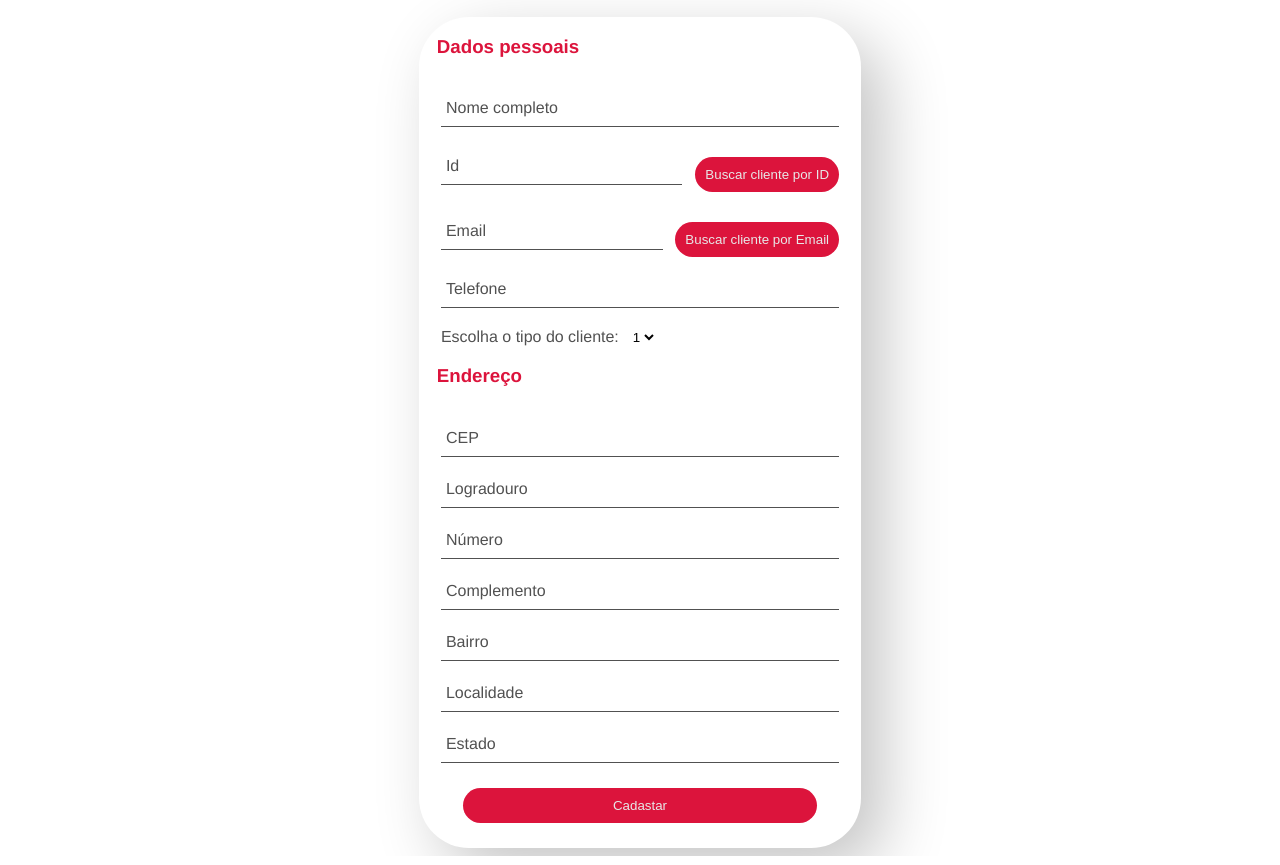
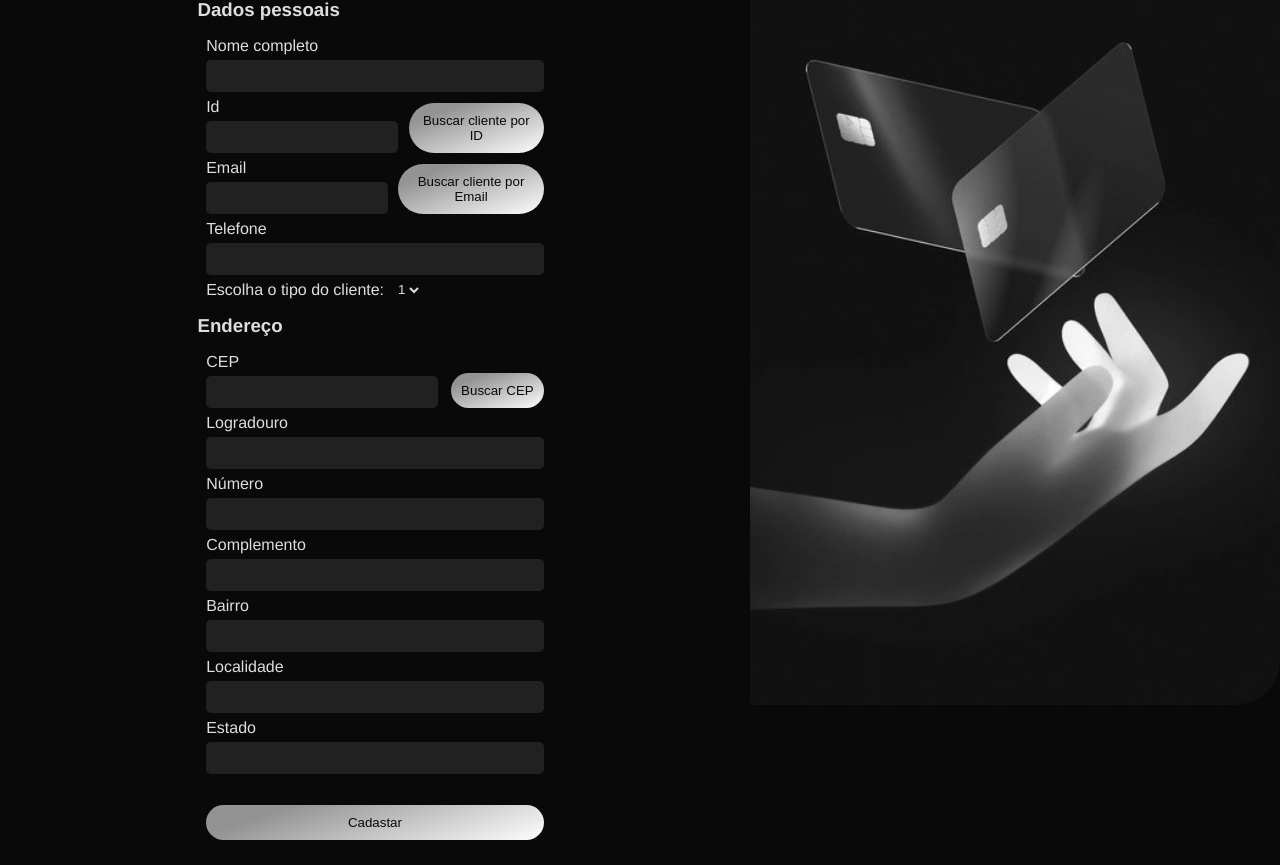
Before and after one commit to Brunonasccimentto/formularioatv, a plain HTML site: page index.html in a window 1280 px wide. Shown: the part 71-936 px from the top of the page. Drawn offline with Linux system fonts and the light colour scheme.

Commit message:
new style

```diff
--- a/index.html
+++ b/index.html
@@ -10,22 +10,20 @@
 </head>
 
 <body>
+
+    <form method="POST" enctype="multipart/form-data">
         <h1>Formulário</h1>
-    <form method="POST" enctype="multipart/form-data">
-
         <div class="fieldset">
             <h3> Dados pessoais </h3>
             <div class="field">
+                <label for="nome" class="label">Nome completo</label>
                 <input id="nome" class="input" type="text" name="nome" required>
-                <label for="nome" class="label">Nome completo</label>
-                <span class="bar"></span>
             </div>
 
             <div class="field field-button">
                 <div class="input-button">
+                    <label for="id" class="label">Id</label>
                     <input id="id" class="input" type="text" required>
-                    <label for="id" class="label">Id</label>
-                    <span class="bar"></span>
                 </div>
 
                 <div class="button">
@@ -35,9 +33,8 @@
 
             <div class="field field-button">
                 <div class="input-button">
+                    <label for="email" class="label">Email</label>
                     <input id="email" class="input" type="text" name="email" required>
-                    <label for="email" class="label">Email</label>
-                    <span class="bar"></span>
                 </div>
                 <div class="button">
                     <button type="button" id="buscarEmail">Buscar cliente por Email</button>
@@ -45,10 +42,8 @@
             </div>
 
             <div class="field">
+                <label for="telefone" class="label">Telefone</label>
                 <input id="telefone" class="input" type="text" name="telefone" required>
-                <label for="telefone" class="label">Telefone</label>
-                <span class="bar"></span>
-            </div>
             </div>
 
             <div id="select" class="field">
@@ -60,53 +55,58 @@
                 </select>
             </div>
 
-        <div class="fieldset">
             <h3> Endereço </h3>
-            <div class="field">
+            <div class="field field-button">
+                <div class="input-button">
+                    <label for="cep" class="label">CEP</label>
                     <input id="cep" class="input" type="text" name="cep" required>
-                <label for="cep" class="label">CEP</label>
-                <span class="bar"></span>
+                </div>
+                <div class="button">
+                    <button type="button" id="buscarId">Buscar CEP</button>
+                </div>
             </div>
 
             <div class="field">
+                <label for="logradouro" class="label">Logradouro</label>
                 <input id="logradouro" class="input" type="text" name="logradouro" required>
-                <label for="logradouro" class="label">Logradouro</label>
-                <span class="bar"></span>
             </div>
 
             <div class="field">
+                <label for="numero" class="label">Número</label>
                 <input id="numero" class="input" type="text" name="numero" required>
-                <label for="numero" class="label">Número</label>
-                <span class="bar"></span>
             </div>
 
             <div class="field">
+                <label for="complemento" class="label">Complemento</label>
                 <input id="complemento" class="input" type="text" name="complemento" required>
-                <label for="complemento" class="label">Complemento</label>
-                <span class="bar"></span>
             </div>
 
             <div class="field">
+                <label for="bairro" class="label">Bairro</label>
                 <input id="bairro" class="input" type="text" name="bairro" required>
-                <label for="bairro" class="label">Bairro</label>
-                <span class="bar"></span>
             </div>
 
             <div class="field">
+                <label for="cidade" class="label">Localidade</label>
                 <input id="cidade" class="input" type="text" name="cidade" required>
-                <label for="cidade" class="label">Localidade</label>
-                <span class="bar"></span>
+
             </div>
 
             <div class="field">
+                <label for="uf" class="label">Estado</label>
                 <input id="uf" class="input" type="text" name="uf" required>
-                <label for="uf" class="label">Estado</label>
-                <span class="bar"></span>
+            </div>
+
+            <div class="field">
+                <button id="submitbutton" type="submit">Cadastar</button>
             </div>
         </div>
-        <button id="submitbutton" type="submit">Cadastar</button>
 
     </form>
+
+    <div class="div-img">
+        <img src="images/img.jpg" alt="">
+    </div>
 </body>
 
 </html>
--- a/style.css
+++ b/style.css
@@ -1,42 +1,80 @@
 body{
-    background-color: #ffffff;
-    color: #515151;
+    margin: 0;
+    background-color: #090909;
+    height: 100vh;
+    color: #dedee0;
+    display: flex;
+    justify-content: center;
+    align-items: center;
+    flex-direction: row;
+    font-family: 'Franklin Gothic Medium', 'Arial Narrow', Arial, sans-serif;
+}
+
+h3{
+    margin: 0;
+    padding: 10px;
+}
+
+form{
     display: flex;
     justify-content: center;
     align-items: center;
     flex-direction: column;
-    font-family: 'Franklin Gothic Medium', 'Arial Narrow', Arial, sans-serif;
-}
-
-h3{
-    color: crimson;
-    padding-left: 18px;
-}
-
-form {
-    display: flex;
-    flex-direction: column;
-    justify-content: center;
-    min-width: 420px;
-    width: 35%;
-    border-radius: 50px;
-    background: #ffffff;
-    box-shadow:   22px 22px 65px #c4c4c4,
-                 -22px -22px 65px #ffffff;
+    min-width: 750px;
+    width: 50%;
+    height: 100%;
 }
 
 .fieldset{
     display: flex;
     flex-direction: column;
-    gap: 30px;
+    gap: 6px;
+    width: 50%;
+    height: 95%;
 }
 
 .field{
     display: flex;
     flex-direction: column;
     margin: auto;
-    position: relative;
     width: 90%;
+}
+
+#select{
+    display: flex;
+    flex-direction: row;
+    color: #dedee0;
+}
+
+#idtipo_cliente{
+    background-color: transparent;
+    color: #dedee0;
+    border: none;
+    padding-left: 10px;
+}
+
+img{
+    border-top-left-radius: 45px;
+    border-bottom-right-radius: 45px;
+}
+
+
+.div-img{
+    display: flex;
+    justify-content: center;
+    height: 94%;
+    width: 50%;
+}
+
+.input{
+    font-size: 16px;
+    height: 30px;
+    display: block;
+    border: none;
+    background-color: #212121;
+    color: #dedee0;
+    border-radius: 5px;
+    margin-top: 5px;
 }
 
 .field-button{
@@ -50,7 +88,6 @@ form {
     display: flex;
     flex-direction: column;
     margin: auto;
-    position: relative;
 }
 
 .input-button .input{
@@ -59,123 +96,29 @@ form {
 
 .field-button .button{
     display: flex;
-
 }
 
-.field-button button{
-   width: 100%;
-   justify-content: center;
+button{
+    cursor: pointer;
+    background: linear-gradient(160deg, #939393 20%, transparent 100%) rgba(254,254,254,1);
+    color: #090909;
+    align-self: end;
+    border: none;
+    border-radius: 50px;
+    width: 100%;
+    padding: 10px;
+    transition: background-color 1s;
 }
 
-.input{
-    font-size: 16px;
-    display: block;
-    border: none;
-    border-bottom: 1px solid #515151;
-    background: transparent;
+button:hover, button:focus{
+    transition: 1s;
+   background-color: #939393;
+   filter: brightness(1.3);
 }
 
-
-.field .label {
-    font-size: 16px;
-    color: #515151;
-    padding-left: 5px;
-    position: absolute;
-    transition: 0.3s;
-    bottom: 10px;
-    pointer-events: none;
-}
-
-.field .input:valid ~ .label,
-.field .input:focus ~ .label  {
-    transition: 0.3s;
-    padding-left: 2px;
-    transform: translateY(-18px);
-    color: crimson;
-    filter: brightness(1.25);
-}
-
-.input:focus{
-    outline: none;
-}
-
-.bar:before, .bar:after {
-    content: '';
-    height: 2px;
-    width: 0;
-    bottom: 0px;
-    position: absolute;
-    background: crimson;
-    transition: 0.5s ease all;
-    filter: brightness(1.25);
-}
-
-.bar:before {
-    left: 50%;
-}
-
-.bar:after {
-    right: 50%;
-}
-
-.input:focus ~ .bar:before, .input:focus ~ .bar:after {
-    width: 50%;
-}
-
-
-button{
-    background-color: crimson;
-    color: #e7e7e7;
-    align-self: center;
-    border: none;
-    border-radius: 50px;
-    width: 40%;
-    padding: 10px;
-}
-
-button:hover{
-    background-color: rgb(167, 16, 46);
-}
 
 #submitbutton{
     margin-top: 25px;
     margin-bottom: 25px;
-    width: 80%;
+    width: 100%;
 }
-
-#select{
-    display: flex;
-    flex-direction: row;
-    margin-top: 20px;
-    color: #515151;
-}
-
-#idtipo_cliente{
-    background-color: transparent;
-    border: none;
-    padding-left: 10px;
-}
-
-@media screen and (max-width: 420px) {
-    h3{
-        font-size: 16px;
-    }
-    h1{
-        font-size: 24px;
-    }
-    form {
-        min-width: 280px;
-        width: 100%;
-        border-bottom-left-radius: 0px;
-        border-bottom-right-radius: 0px;
-    }
-    .field .label {
-        font-size: 14px;
-    }
-    .input{
-        font-size: 14px;
-    }
-    button{
-        font-size: 12px;
-    }
-}
--- /dev/null
+++ b/styleold.css
@@ -0,0 +1,181 @@
+body{
+    background-color: #ffffff;
+    color: #515151;
+    display: flex;
+    justify-content: center;
+    align-items: center;
+    flex-direction: column;
+    font-family: 'Franklin Gothic Medium', 'Arial Narrow', Arial, sans-serif;
+}
+
+h3{
+    color: crimson;
+    padding-left: 18px;
+}
+
+form {
+    display: flex;
+    flex-direction: column;
+    justify-content: center;
+    min-width: 420px;
+    width: 35%;
+    border-radius: 50px;
+    background: #ffffff;
+    box-shadow:   22px 22px 65px #c4c4c4,
+                 -22px -22px 65px #ffffff;
+}
+
+.fieldset{
+    display: flex;
+    flex-direction: column;
+    gap: 30px;
+}
+
+.field{
+    display: flex;
+    flex-direction: column;
+    margin: auto;
+    position: relative;
+    width: 90%;
+}
+
+.field-button{
+    display: flex;
+    flex-direction: row;
+    gap: 5px;
+}
+
+.input-button{
+    flex-grow: 1;
+    display: flex;
+    flex-direction: column;
+    margin: auto;
+    position: relative;
+}
+
+.input-button .input{
+    width: 95%;
+}
+
+.field-button .button{
+    display: flex;
+
+}
+
+.field-button button{
+   width: 100%;
+   justify-content: center;
+}
+
+.input{
+    font-size: 16px;
+    display: block;
+    border: none;
+    border-bottom: 1px solid #515151;
+    background: transparent;
+}
+
+
+.field .label {
+    font-size: 16px;
+    color: #515151;
+    padding-left: 5px;
+    position: absolute;
+    transition: 0.3s;
+    bottom: 10px;
+    pointer-events: none;
+}
+
+.field .input:valid ~ .label,
+.field .input:focus ~ .label  {
+    transition: 0.3s;
+    padding-left: 2px;
+    transform: translateY(-18px);
+    color: crimson;
+    filter: brightness(1.25);
+}
+
+.input:focus{
+    outline: none;
+}
+
+.bar:before, .bar:after {
+    content: '';
+    height: 2px;
+    width: 0;
+    bottom: 0px;
+    position: absolute;
+    background: crimson;
+    transition: 0.5s ease all;
+    filter: brightness(1.25);
+}
+
+.bar:before {
+    left: 50%;
+}
+
+.bar:after {
+    right: 50%;
+}
+
+.input:focus ~ .bar:before, .input:focus ~ .bar:after {
+    width: 50%;
+}
+
+
+button{
+    background-color: crimson;
+    color: #e7e7e7;
+    align-self: center;
+    border: none;
+    border-radius: 50px;
+    width: 40%;
+    padding: 10px;
+}
+
+button:hover{
+    background-color: rgb(167, 16, 46);
+}
+
+#submitbutton{
+    margin-top: 25px;
+    margin-bottom: 25px;
+    width: 80%;
+}
+
+#select{
+    display: flex;
+    flex-direction: row;
+    margin-top: 20px;
+    color: #515151;
+}
+
+#idtipo_cliente{
+    background-color: transparent;
+    border: none;
+    padding-left: 10px;
+}
+
+@media screen and (max-width: 420px) {
+    h3{
+        font-size: 16px;
+    }
+    h1{
+        font-size: 24px;
+    }
+    form {
+        min-width: 280px;
+        width: 100%;
+        border-bottom-left-radius: 0px;
+        border-bottom-right-radius: 0px;
+    }
+    .field .label {
+        font-size: 14px;
+    }
+    .input{
+        font-size: 14px;
+    }
+    button{
+        font-size: 12px;
+    }
+}
```
Also changed, not shown: images/img.jpg (added). Lines whose indentation alone changed are shown as unchanged.
